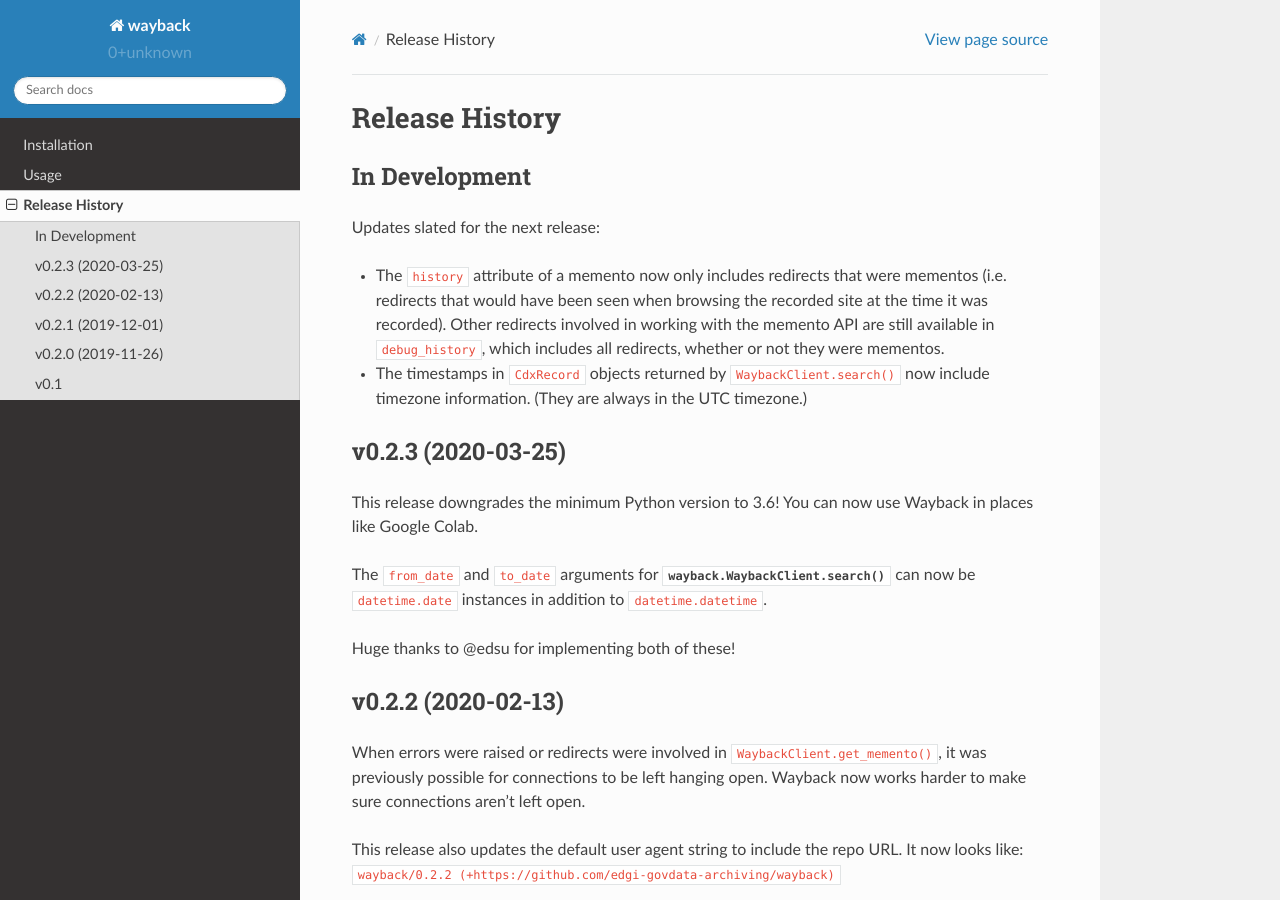
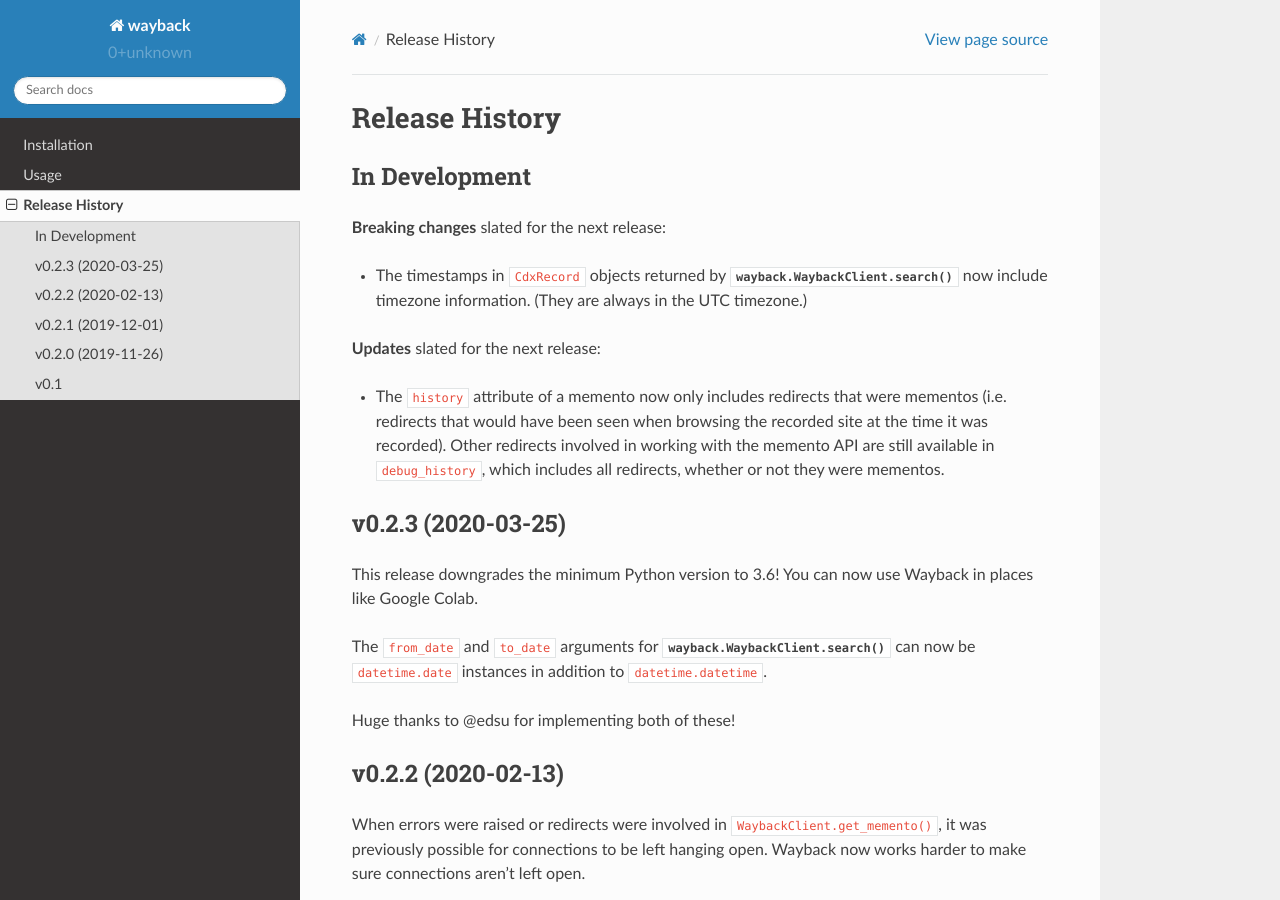
Before and after one commit to edgi-govdata-archiving/wayback, a Sphinx documentation site: the page built from docs/source/release-history.rst, in a window 1280 px wide and 900 px high. Built offline with Sphinx 7.4.7 and the Read the Docs theme 2.0.0, drawn with Linux system fonts in a browser that asks for light colours.

Commit message:
Separate out breaking changes in release history

```diff
--- a/docs/source/release-history.rst
+++ b/docs/source/release-history.rst
@@ -5,11 +5,13 @@ Release History
 In Development
 --------------
 
-Updates slated for the next release:
+**Breaking changes** slated for the next release:
+
+- The timestamps in ``CdxRecord`` objects returned by :meth:`wayback.WaybackClient.search` now include timezone information. (They are always in the UTC timezone.)
+
+**Updates** slated for the next release:
 
 - The ``history`` attribute of a memento now only includes redirects that were mementos (i.e. redirects that would have been seen when browsing the recorded site at the time it was recorded). Other redirects involved in working with the memento API are still available in ``debug_history``, which includes all redirects, whether or not they were mementos.
-
-- The timestamps in ``CdxRecord`` objects returned by ``WaybackClient.search()`` now include timezone information. (They are always in the UTC timezone.)
 
 
 v0.2.3 (2020-03-25)
```
